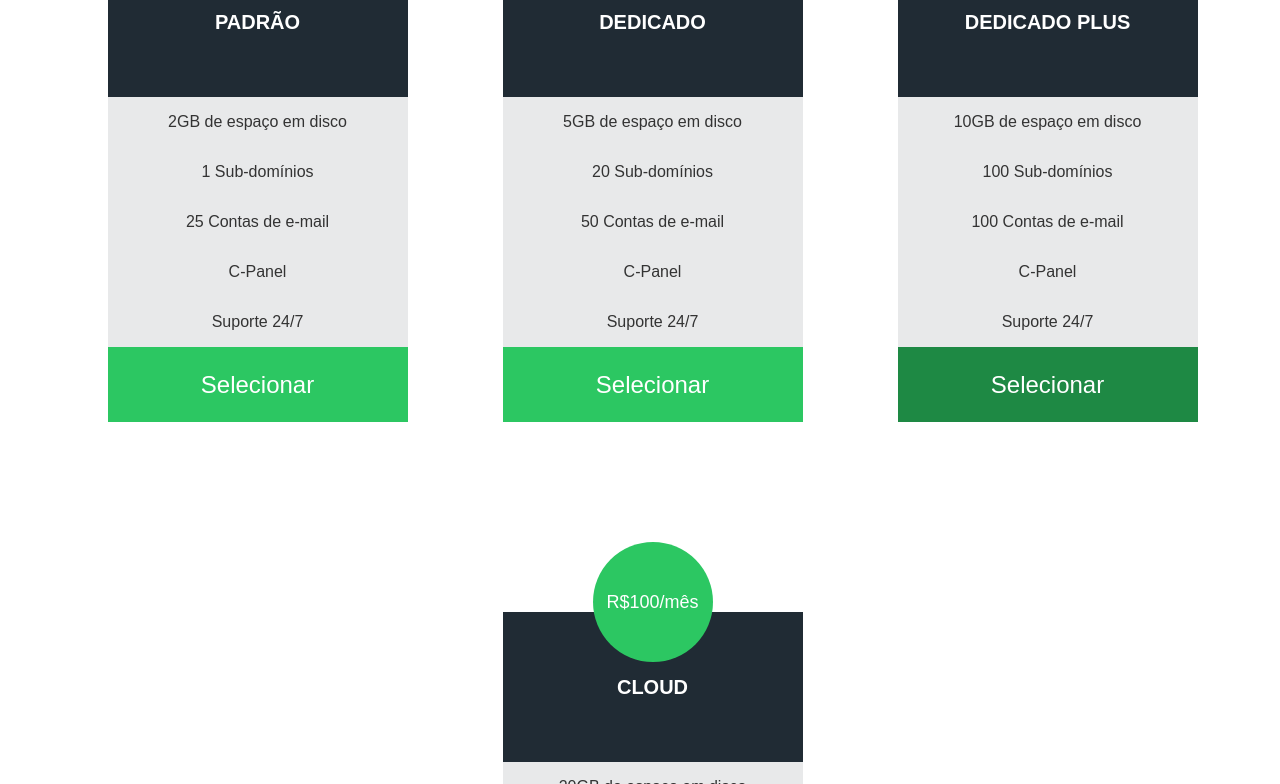
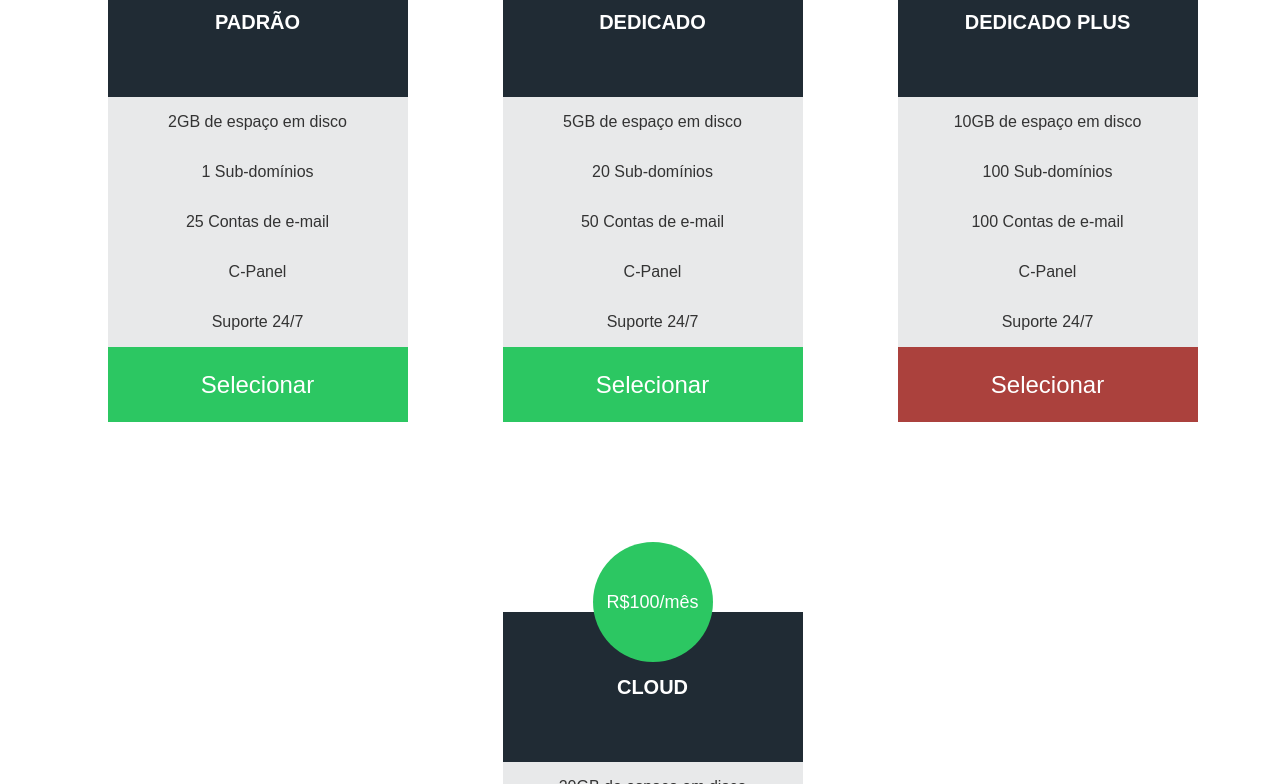
Before and after one commit to michellycruz/front_end_udemy, a plain HTML site: page HDCHost/index.html in a window 1280 px wide. In both pictures the pointer is over the item 1047 px from the left and 1660 px from the top of the page. Shown: the part 1276-2060 px from the top of the page. Drawn offline with nearby package versions, Linux system fonts and the light colour scheme.

Commit message:
Update style.css

```diff
--- a/HDCHost/css/style.css
+++ b/HDCHost/css/style.css
@@ -199,6 +199,11 @@ ion-icon{
     background-color: #f45c57;
 }
 
+.plan > ul > .plan-btn-recommended:hover{
+    transition: .5s;
+    background-color: #ab413d;
+}
+
 .busca {
     width: 100%;
     display: flex;
```
